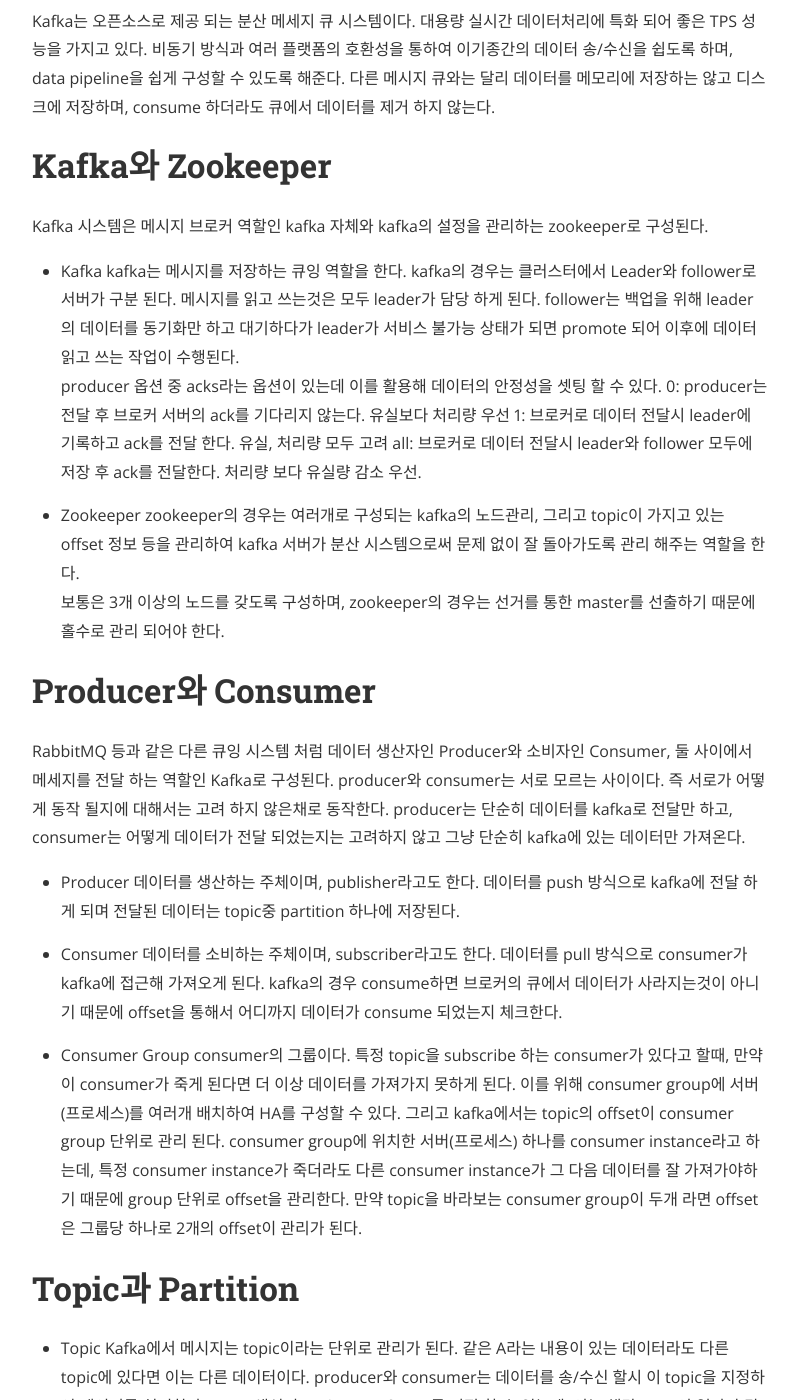
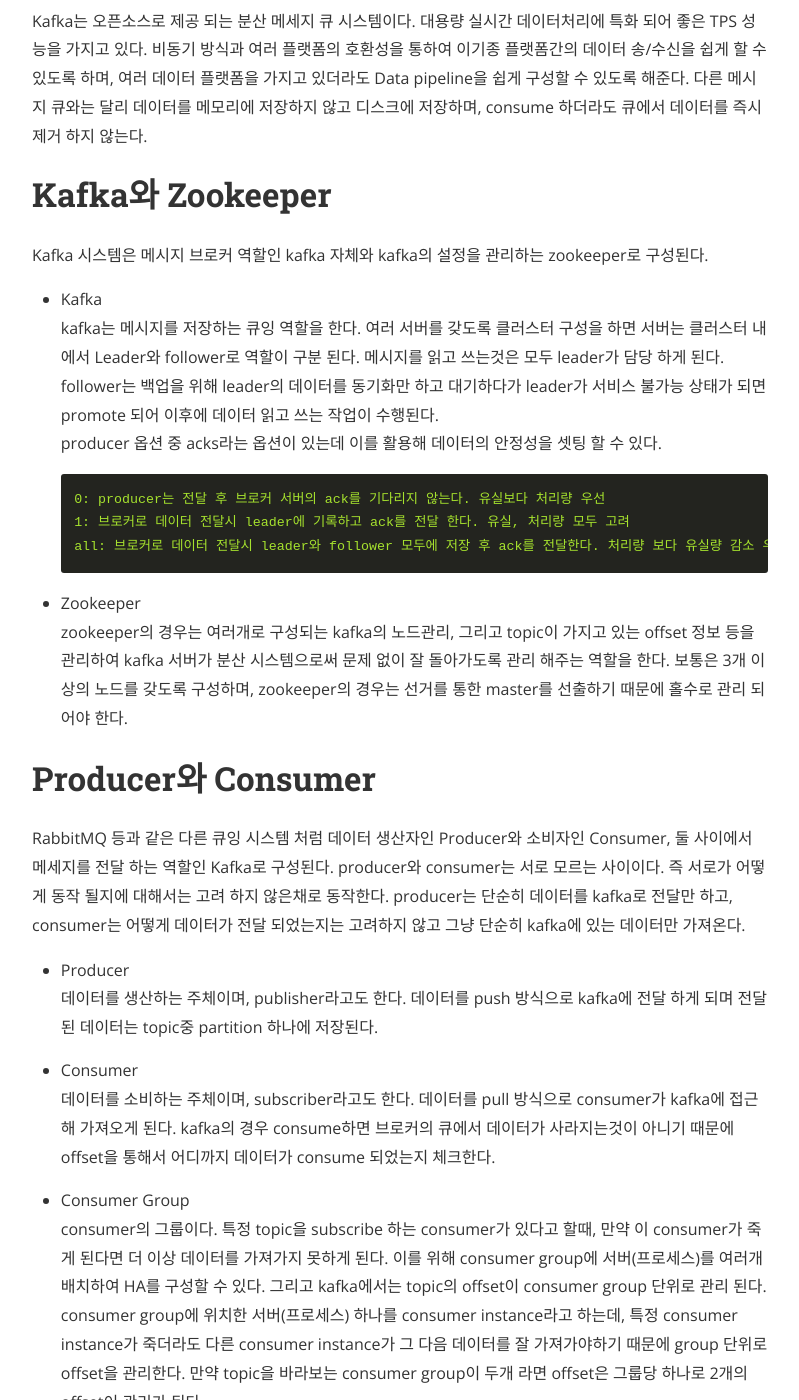
Before and after one commit to jukops/jukops.github.io, a Jekyll site: the page built from _posts/2019-07-11-DP-kafka1.markdown, in a window 1280 px wide and 1400 px high, scrolled down 409 px. Shown: the whole window, without its empty margins (240-1039 px from the left). Built offline with Jekyll 4.4.1, drawn with Linux system fonts in a browser that asks for light colours; nearby versions of some CDN libraries; some of the changed text lies outside the part shown.

Commit message:
change kafka basic

````diff
--- a/_posts/2019-07-11-DP-kafka1.markdown
+++ b/_posts/2019-07-11-DP-kafka1.markdown
@@ -6,20 +6,20 @@
 categories: DataPlatform
 ---
 # Kafka 소개
-Kafka는 오픈소스로 제공 되는 분산 메세지 큐 시스템이다. 대용량 실시간 데이터처리에 특화 되어 좋은 TPS 성능을 가지고 있다. 비동기 방식과 여러 플랫폼의 호환성을 통하여 이기종간의 데이터 송/수신을 쉽도록 하며, data pipeline을 쉽게 구성할 수 있도록 해준다. 다른 메시지 큐와는 달리 데이터를 메모리에 저장하는 않고 디스크에 저장하며, consume 하더라도 큐에서 데이터를 제거 하지 않는다.
+Kafka는 오픈소스로 제공 되는 분산 메세지 큐 시스템이다. 대용량 실시간 데이터처리에 특화 되어 좋은 TPS 성능을 가지고 있다. 비동기 방식과 여러 플랫폼의 호환성을 통하여 이기종 플랫폼간의 데이터 송/수신을 쉽게 할 수 있도록 하며, 여러 데이터 플랫폼을 가지고 있더라도 Data pipeline을 쉽게 구성할 수 있도록 해준다. 다른 메시지 큐와는 달리 데이터를 메모리에 저장하지 않고 디스크에 저장하며, consume 하더라도 큐에서 데이터를 즉시 제거 하지 않는다.
 
 # Kafka와 Zookeeper
 Kafka 시스템은 메시지 브로커 역할인 kafka 자체와 kafka의 설정을 관리하는 zookeeper로 구성된다.
 - Kafka
-  kafka는 메시지를 저장하는 큐잉 역할을 한다. kafka의 경우는 클러스터에서 Leader와 follower로 서버가 구분 된다. 메시지를 읽고 쓰는것은 모두 leader가 담당 하게 된다. follower는 백업을 위해 leader의 데이터를 동기화만 하고 대기하다가 leader가 서비스 불가능 상태가 되면 promote 되어 이후에 데이터 읽고 쓰는 작업이 수행된다.
+  kafka는 메시지를 저장하는 큐잉 역할을 한다. 여러 서버를 갖도록 클러스터 구성을 하면 서버는 클러스터 내에서 Leader와 follower로 역할이 구분 된다. 메시지를 읽고 쓰는것은 모두 leader가 담당 하게 된다. follower는 백업을 위해 leader의 데이터를 동기화만 하고 대기하다가 leader가 서비스 불가능 상태가 되면 promote 되어 이후에 데이터 읽고 쓰는 작업이 수행된다.
   producer 옵션 중 acks라는 옵션이 있는데 이를 활용해 데이터의 안정성을 셋팅 할 수 있다.
+  ```
   0: producer는 전달 후 브로커 서버의 ack를 기다리지 않는다. 유실보다 처리량 우선
   1: 브로커로 데이터 전달시 leader에 기록하고 ack를 전달 한다. 유실, 처리량 모두 고려
   all: 브로커로 데이터 전달시 leader와 follower 모두에 저장 후 ack를 전달한다. 처리량 보다 유실량 감소 우선.
-
+  ```
 - Zookeeper
-  zookeeper의 경우는 여러개로 구성되는 kafka의 노드관리, 그리고 topic이 가지고 있는 offset 정보 등을 관리하여 kafka 서버가 분산 시스템으로써 문제 없이 잘 돌아가도록 관리 해주는 역할을 한다.
-  보통은 3개 이상의 노드를 갖도록 구성하며, zookeeper의 경우는 선거를 통한 master를 선출하기 때문에 홀수로 관리 되어야 한다.
+  zookeeper의 경우는 여러개로 구성되는 kafka의 노드관리, 그리고 topic이 가지고 있는 offset 정보 등을 관리하여 kafka 서버가 분산 시스템으로써 문제 없이 잘 돌아가도록 관리 해주는 역할을 한다. 보통은 3개 이상의 노드를 갖도록 구성하며, zookeeper의 경우는 선거를 통한 master를 선출하기 때문에 홀수로 관리 되어야 한다.
 
 # Producer와 Consumer
 RabbitMQ 등과 같은 다른 큐잉 시스템 처럼 데이터 생산자인 Producer와 소비자인 Consumer, 둘 사이에서 메세지를 전달 하는 역할인 Kafka로 구성된다. producer와 consumer는 서로 모르는 사이이다. 즉 서로가 어떻게 동작 될지에 대해서는 고려 하지 않은채로 동작한다. producer는 단순히 데이터를 kafka로 전달만 하고, consumer는 어떻게 데이터가 전달 되었는지는 고려하지 않고 그냥 단순히 kafka에 있는 데이터만 가져온다.
@@ -47,4 +47,4 @@
 # Kafka 성능
 Kafka는 메모리가 아닌 디스크에 데이터가 저장된다. Kafka가 한 topic내에 여러 partition을 둠으로써 분산 처리가 가능하지만, 그렇다 하더라도 데이터를 메모리가 아닌 디스크에 저장하는데 어떻게 좋은 성능을 낼 수 있을까?
 물리적 속도차가 있기 때문에 같은 조건 내에서는 메모리가 디스크보다 유리 하다고 한다. 하지만 조건이 다른 경우, 디스크의 Sequential access와 메모리의 Random access를 비교하면 디스크의 Sequential access의 성능이 더 좋다고 한다. Kafka의 메세지는 디스크에 순차적으로 저장되며, Sequential access로 데이터를 읽는다. 추가로 Page cache를 활용 함으로써 메시지를 디스크에 저장 하더라도 좋은 성능을 낼 수 있도록 한다.
-그리고 consumer에게 데이터 전송이 일어날때 zero-copy 기법을 이용해 전송 성능을 향상 시킨다. 일반적으로 application 에서 데이터 전송시 커널에 직접 접근이 불가 하기 때문에 kernel과 application 영역으로의 여러번 복사 과정 이후에 전송이 이루어 진다. zero-copy의 경우 sendfile 함수를 이용하여 kernel 버퍼에서 바로 데이터를 전송 할 수 있다. 따라서 불필요한 스위칭과 복사과정을 줄여 성능향상을 할 수 있는것이다.
+그리고 consumer에게 데이터 전송이 일어날때 zero-copy 기법을 이용해 전송 성능을 향상 시킨다. 일반적으로 application 에서 데이터 전송시 커널에 직접 접근이 불가 하기 때문에 kernel과 application 영역으로의 여러번 복사 과정 이후에 전송이 이루어 진다. zero-copy의 경우 sendfile 함수를 이용하여 application 영역간 복사 없이 kernel 버퍼에서 바로 데이터를 전송 하도록 한다. 따라서 불필요한 스위칭과 복사과정을 줄여 성능향상을 할 수 있는것이다.
````
